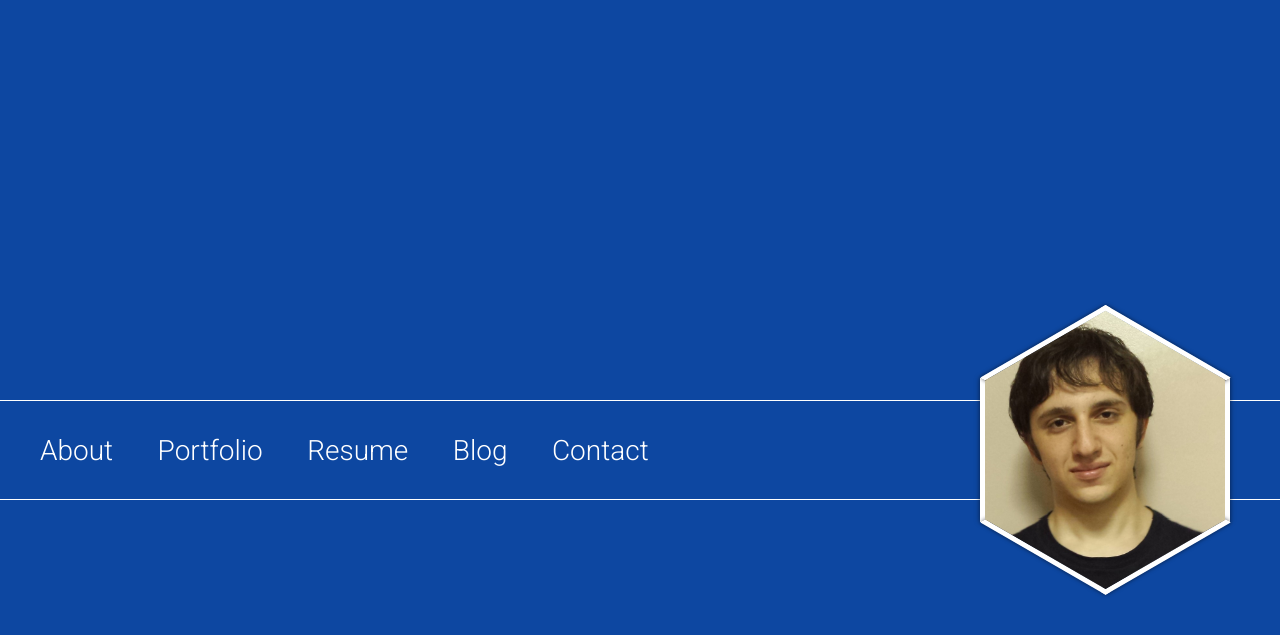
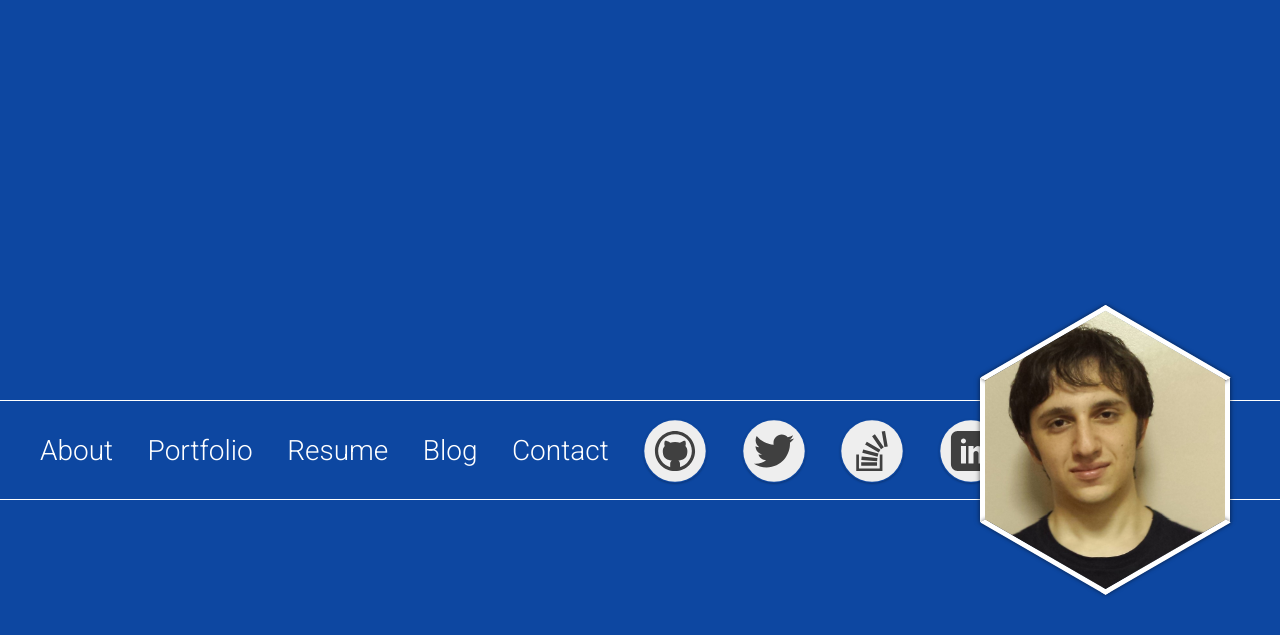
Before and after one commit to alanplotko/portfolio-blog, a Jekyll site: the page built from index.html, in a window 1280 px wide. Shown: the top 635 px of the page. Built offline with Jekyll 4.4.1, drawn with Linux system fonts in a browser that asks for light colours.

Commit message:
Replace social icons; add icons to navigation

```diff
--- a/assets/css/main.css
+++ b/assets/css/main.css
@@ -185,9 +185,8 @@ ul#nav {
     list-style-type: none;
     position: relative;
     margin: 0;
-    top: 28px;
+    top: 18px;
     left: 40px;
-    width: 700px;
 }
 
 ul#nav li {
@@ -196,30 +195,17 @@ ul#nav li {
 	font-weight: 300;
 	font-size: 28px;
 	color: #fff;
-	margin-right: 40px;
+	margin-right: 30px;
+	vertical-align: middle;
 }
 
-ul#nav li.break {
-	width: 340px;
-}
-
-ul#icons {
-	text-align: center;
-	list-style-type: none;
-}
-
-ul#icons li {
-	display: inline-block;
-	margin-right: 10px;
-}
-
-ul#icons li img {
+ul#nav li img {
 	width: 64px;
 	height: 64px;
 	border-radius: 32px;
 	-moz-border-radius: 32px;
 	-webkit-border-radius: 32px;
-	box-shadow: 0 2px 5px rgba(0,0,0,0.26);
+	box-shadow: 0 1px 2px rgba(0,0,0,0.26);
 }
 
 /* ---------------------------
--- a/index.html
+++ b/index.html
@@ -10,16 +10,13 @@ title: Alan Plotko
     <li>Resume</li>
     <li>Blog</li>
     <li>Contact</li>
+    <li><a href="https://github.com/alanplotko"><img src="/assets/img/svg/github.svg" /></a></li>
+    <li><a href="https://twitter.com/alanplotko"><img src="/assets/img/svg/twitter.svg" /></a></li>
+    <li><a href="http://stackoverflow.com/users/3125787/rdrazard"><img src="/assets/img/svg/stackoverflow.svg" /></a></li>
+    <li><a href="https://www.linkedin.com/in/alanplotko"><img src="/assets/img/svg/linkedin.svg" /></a></li>
   </ul>
   <div id="photo" class="hexagon">
     <div class="hexTop"></div>
     <div class="hexBottom"></div>
   </div>
 </div>
-
-<!-- <ul id="icons">
-  <li><a href="https://github.com/alanplotko"><img src="/assets/img/svg/github.svg" /></a></li>
-  <li><a href="https://twitter.com/alanplotko"><img src="/assets/img/svg/twitter.svg" /></a></li>
-  <li><a href="http://stackoverflow.com/users/3125787/rdrazard"><img src="/assets/img/svg/stackoverflow.svg" /></a></li>
-  <li><a href="https://www.linkedin.com/in/alanplotko"><img src="/assets/img/svg/linkedin.svg" /></a></li>
-</ul> -->
```
Also changed, not shown: assets/img/bg.png (added), assets/img/png/cloud.png (deleted), assets/img/png/email.png (deleted), assets/img/png/github.png, assets/img/png/linkedin.png, assets/img/png/stackoverflow.png, assets/img/png/twitter.png, assets/img/svg/cloud.svg (deleted), assets/img/svg/email.svg (deleted), assets/img/svg/github.svg, assets/img/svg/linkedin.svg, assets/img/svg/stackoverflow.svg, assets/img/svg/twitter.svg.
